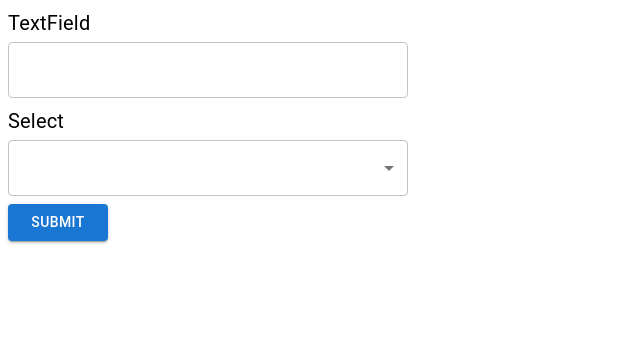
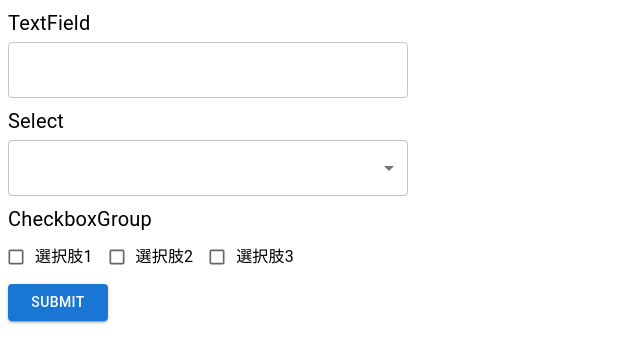
Before and after one commit to KazukiHayase/RHF-MUI-sample, a React (Vite) app: page / in a window 1280 px wide. Shown: the top 362 px of the page, without its empty margins (0-640 px from the left). Built offline with nearby package versions, Linux system fonts and the light colour scheme.

Commit message:
add CheckboxGroup

```diff
--- a/src/App.tsx
+++ b/src/App.tsx
@@ -1,12 +1,14 @@
 import Box from '@mui/material/Box/Box';
 import Button from '@mui/material/Button/Button';
 import { SubmitHandler, useForm } from 'react-hook-form';
+import { CheckboxGroupController } from './components/Form/CheckboxGroupController';
 import { SelectController } from './components/Form/SelectController';
 import { TextFieldController } from './components/Form/TextFieldController';
 
 type Form = {
   textField: string;
   select: number | '';
+  checkboxGroup: number[];
 };
 
 function App() {
@@ -19,6 +21,7 @@ function App() {
     defaultValues: {
       textField: '',
       select: '',
+      checkboxGroup: [],
     },
   });
 
@@ -43,11 +46,22 @@ function App() {
           control,
         }}
         select={{
-          fieldWrapper: {
-            label: 'Select',
-            errorMessage: errors.select?.message,
-          },
+          fieldWrapper: { label: 'Select' },
           muiTextField: undefined,
+          options: [
+            { label: '選択肢1', value: 1 },
+            { label: '選択肢2', value: 2 },
+            { label: '選択肢3', value: 3 },
+          ],
+        }}
+      />
+      <CheckboxGroupController<Form>
+        controller={{
+          name: 'checkboxGroup',
+          control,
+        }}
+        checkboxGroup={{
+          fieldWrapper: { label: 'CheckboxGroup' },
           options: [
             { label: '選択肢1', value: 1 },
             { label: '選択肢2', value: 2 },
--- /dev/null
+++ b/src/components/Form/CheckboxGroup.tsx
@@ -0,0 +1,42 @@
+import Checkbox, { CheckboxProps } from '@mui/material/Checkbox';
+import FormControlLabel from '@mui/material/FormControlLabel';
+import FormGroup from '@mui/material/FormGroup';
+
+import { FieldWrapper, FieldWrapperPassThroughProps } from './FieldWrapper';
+
+export type CheckboxGroupProps = {
+  fieldWrapper: FieldWrapperPassThroughProps;
+  muiCheckbox?: CheckboxProps;
+  options: {
+    label: string;
+    checked: boolean;
+    onChange: () => void;
+  }[];
+};
+
+export const CheckboxGroup: React.FC<CheckboxGroupProps> = ({
+  fieldWrapper,
+  muiCheckbox,
+  options,
+}) => {
+  return (
+    <FieldWrapper {...fieldWrapper}>
+      <FormGroup row>
+        {options.map(({ label, checked, onChange }) => (
+          <FormControlLabel
+            key={label}
+            label={label}
+            control={
+              <Checkbox
+                size="small"
+                checked={checked}
+                onChange={onChange}
+                {...muiCheckbox}
+              />
+            }
+          />
+        ))}
+      </FormGroup>
+    </FieldWrapper>
+  );
+};
--- /dev/null
+++ b/src/components/Form/CheckboxGroupController.tsx
@@ -0,0 +1,63 @@
+import {
+  FieldPathByValue,
+  FieldValues,
+  useController,
+  UseControllerProps,
+} from 'react-hook-form';
+
+import { CheckboxGroup, CheckboxGroupProps } from './CheckboxGroup';
+import { Options } from './types';
+
+type CheckboxGroupControllerProps<
+  TFieldValues extends FieldValues,
+  TValue extends string | number,
+> = {
+  controller: UseControllerProps<
+    TFieldValues,
+    FieldPathByValue<TFieldValues, TValue[]>
+  >;
+  checkboxGroup: Omit<CheckboxGroupProps, 'options'> & {
+    options: Options<TValue>;
+  };
+};
+
+export const CheckboxGroupController = <
+  TFieldValues extends FieldValues,
+  TValue extends string | number = number,
+>({
+  controller,
+  checkboxGroup,
+}: CheckboxGroupControllerProps<TFieldValues, TValue>): JSX.Element => {
+  const {
+    field: { value, onChange, ...field },
+    fieldState: { error },
+  } = useController(controller);
+  // PathValue<TFieldValues, FieldPathByValue<TFieldValues, TValue[]>>はTValue[]と同義
+  const formValue = value as TValue[];
+  const { fieldWrapper, muiCheckbox, options: checkboxOptions } = checkboxGroup;
+
+  const handleChange = (value: TValue) => {
+    const newValue = formValue.includes(value)
+      ? formValue.filter((v) => v !== value)
+      : [...formValue, value];
+    onChange(newValue);
+  };
+
+  const options = checkboxOptions.map(({ label, value }) => ({
+    label,
+    value,
+    checked: formValue.includes(value),
+    onChange: () => handleChange(value),
+  }));
+
+  return (
+    <CheckboxGroup
+      fieldWrapper={{ ...fieldWrapper, errorMessage: error?.message }}
+      muiCheckbox={{
+        ...muiCheckbox,
+        ...field,
+      }}
+      options={options}
+    />
+  );
+};
```
